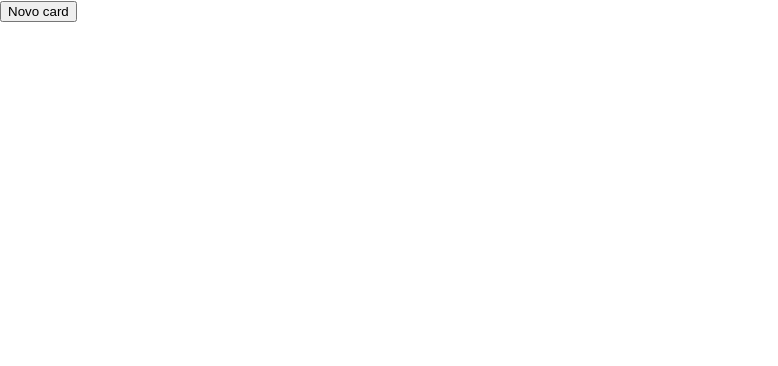
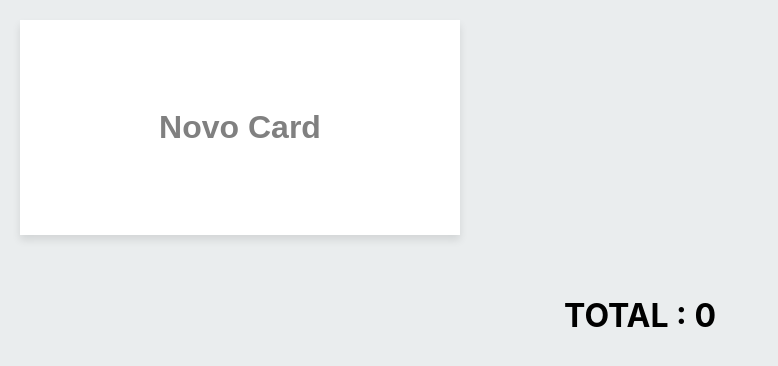
Before and after one commit to eduardostumpfj/money-app, a React (Create React App) app: page / in a window 1280 px wide. Shown: the top 366 px of the page, without its empty margins (0-778 px from the left). Built offline with nearby package versions, Linux system fonts and the light colour scheme; the HTML template or start-up script is replaced by a standard one.

Commit message:
Feita a passagem de dados, adicionado botão para deletar o card e adicionado o total geral

```diff
--- a/src/App.css
+++ b/src/App.css
@@ -1,43 +1,14 @@
-.App {
-  text-align: center;
-}
-
-.App-logo {
-  height: 40vmin;
-  pointer-events: none;
-}
-
-@media (prefers-reduced-motion: no-preference) {
-  .App-logo {
-    animation: App-logo-spin infinite 20s linear;
-  }
-}
-
-.App-header {
-  background-color: #282c34;
-  min-height: 100vh;
-  display: flex;
-  flex-direction: column;
-  align-items: center;
-  justify-content: center;
-  font-size: calc(10px + 2vmin);
-  color: white;
-}
-
-.App-link {
-  color: #61dafb;
-}
-
-@keyframes App-logo-spin {
-  from {
-    transform: rotate(0deg);
-  }
-  to {
-    transform: rotate(360deg);
-  }
+body{
+  background: rgb(234, 237, 238);
 }
 
 .card-list{
   display: flex;
   flex-wrap: wrap;
 }
+
+.month-total{
+  /* background: red; */
+  padding: 20px;
+  text-align: center;
+}
--- a/src/App.js
+++ b/src/App.js
@@ -8,6 +8,7 @@ function App() {
   const [cardList, setCardList] = useState([])
   const [active, setActive] = useState('home')
   const [selectedCard, setselectedCard] = useState({})
+  const [monthTotal, setMonthTotal] = useState(0.00)
 
   function handleAdd(){
     let element = {cardName:'Sem Nome', cardTotal:0.00, cardPeople:1, cardId:uuidv4(), cardItemList:[]}
@@ -16,6 +17,13 @@ function App() {
     })
     setselectedCard(element)
     setActive('card')
+  }
+
+  function deleteCard(id){
+    let newCardList = cardList.filter((e,i) => {
+      return e.cardId != id
+    })
+    setCardList(newCardList)
   }
 
   function activateCard (id) {
@@ -27,11 +35,11 @@ function App() {
     setActive('card')
   }
 
-  function updateCardList(lista, obj, name){
+  function updateCardList(lista, obj, name, id){
     let index
     let newCardList = cardList
     cardList.forEach((e,i) => {
-      if (e.id === obj.id){
+      if (e.cardId === id){
         index = i
       }
     })
@@ -43,6 +51,20 @@ function App() {
     setCardList(newCardList)
   }
 
+  function handleTotal(){
+    if (cardList.length === 0){
+      setMonthTotal(0.00)
+      return
+    }
+    let novoTotal
+    let valueList =  cardList.map(e => {
+      return Number(e.cardTotal)
+    })
+    novoTotal = valueList.reduce(function(acumulador, valorAtual){
+      return acumulador + valorAtual
+    })
+    setMonthTotal(novoTotal)
+  }
 
   useEffect(()=>{
     if(active === 'card'){
@@ -50,20 +72,26 @@ function App() {
     } else if (active === 'home'){
       document.querySelector('#bt-home').classList.add('off')
     }
-    console.log(cardList)
+    handleTotal()
   },[active])
+
+  useEffect(()=>{
+    handleTotal()
+  },[cardList])
 
 
   function renderContent(){
     if(active === 'home'){
       return (
         <>
-        <CardList
-          data = {cardList}
-          className='card-list'
-          activateCard={activateCard}
-        />
-        <button onClick={handleAdd}>Novo card</button>
+          <CardList
+            data = {cardList}
+            className='card-list'
+            activateCard={activateCard}
+            handleAdd={handleAdd}
+            deleteCard={deleteCard}
+          />
+          <h1 className='month-total'> TOTAL : {monthTotal}</h1>
         </>
       )
     } else if (active === 'card'){
@@ -81,6 +109,9 @@ function App() {
       )
     }
   }
+
+
+
   return (
     <Fragment>
       <div>
--- a/src/components/card/Card.css
+++ b/src/components/card/Card.css
@@ -1,4 +1,5 @@
 .card{
+    background: white;
     display: flex;
     flex-direction: column;
     padding: 20px;
@@ -6,7 +7,9 @@
     margin:20px;
     box-shadow: 0px 5px 8px rgba(0,0,0, 10%) ;
 }
-
+.card:hover{
+    cursor:pointer;
+}
 .card-name{
     text-align: center;
     width: 100%;
--- a/src/components/card/Card.jsx
+++ b/src/components/card/Card.jsx
@@ -35,7 +35,7 @@ export default function Card({cardName, cardTotal, cardPeople, cardId, cardItemL
 
     // atualizar o CardList
     useEffect(() =>{
-         updateCardList(itemList, total, localCardName)
+         updateCardList(itemList, total, localCardName, cardId)
     },[callEffect])
 
     function updateCardName(e){
@@ -118,9 +118,9 @@ export default function Card({cardName, cardTotal, cardPeople, cardId, cardItemL
     return(
         <div
             className="card"
-            onClick ={() => {
-                activateCard(cardId)
-            }}
+            // onClick ={() => {
+            //     activateCard(cardId)
+            // }}
         >
             <form>
                 <input
--- /dev/null
+++ b/src/components/cardList/CardList.css
@@ -0,0 +1,17 @@
+.bt-add-card{
+    font-size:2em;
+    font-weight: 700;
+    color: grey;
+    align-self: center;
+    text-align: center;
+    background: white;
+    padding: 20px;
+    width: 440px;
+    height: 215px;
+    margin:20px;
+    border:none;
+    box-shadow: 0px 5px 8px rgba(0,0,0, 10%) ;
+}
+.bt-add-card:hover{
+    cursor:pointer;
+}
--- a/src/components/cardList/CardList.jsx
+++ b/src/components/cardList/CardList.jsx
@@ -1,8 +1,8 @@
 import React from "react";
-import Card from "../card/Card";
 import MinCard from "../minCard/MinCard";
+import './CardList.css'
 
-export default function CardList({data, activateCard}){
+export default function CardList({data, activateCard, handleAdd, deleteCard}){
     return(
         <div className="card-list">
             {data.map( e => {
@@ -14,9 +14,10 @@ export default function CardList({data, activateCard}){
                 cardPeople = {e.cardPeople}
                 cardId = {e.cardId}
                 activateCard={activateCard}
+                deleteCard={deleteCard}
             />
-
             })}
+            <button className="bt-add-card" onClick={handleAdd}>Novo Card</button>
         </div>
     )
 }
--- /dev/null
+++ b/src/components/minCard/MinCard.css
@@ -0,0 +1,3 @@
+.bts-option{
+    align-self: flex-end;
+}
--- a/src/components/minCard/MinCard.jsx
+++ b/src/components/minCard/MinCard.jsx
@@ -1,9 +1,17 @@
 import React from "react";
-import Total from '../total/Total'
+import './MinCard.css'
 
-export default function MinCard({activateCard, cardId, cardPeople, cardTotal, cardName}){
+export default function MinCard({activateCard, cardId, cardPeople, cardTotal, cardName, deleteCard}){
+    function handleDelete(){
+        deleteCard(cardId)
+    }
     return (
-        <div className="card" onClick ={() => {
+        <div className="card">
+            <div className="bts-option">
+                <button className="del" onClick={handleDelete}>Deletar</button>
+            </div>
+
+            <div onClick ={() => {
                 activateCard(cardId)
             }}>
                 <h1 className="card-name"> {cardName}</h1>
@@ -12,5 +20,6 @@ export default function MinCard({activateCard, cardId, cardPeople, cardTotal, ca
                     <h1>{cardTotal}</h1>
                 </div>
             </div>
+        </div>
     )
 }
--- a/src/components/total/Total.jsx
+++ b/src/components/total/Total.jsx
@@ -2,7 +2,7 @@ import React, { useState } from "react";
 import './Total.css'
 
 export default function Total({total,updateNumPeople, numPeople}){
-    const [localPeople, setLocalPeople] = useState(1)
+    const [localPeople, setLocalPeople] = useState(numPeople)
 
     function handleNumPeople(){
         if(localPeople === ''){
```
Lines whose indentation alone changed are shown as unchanged.
